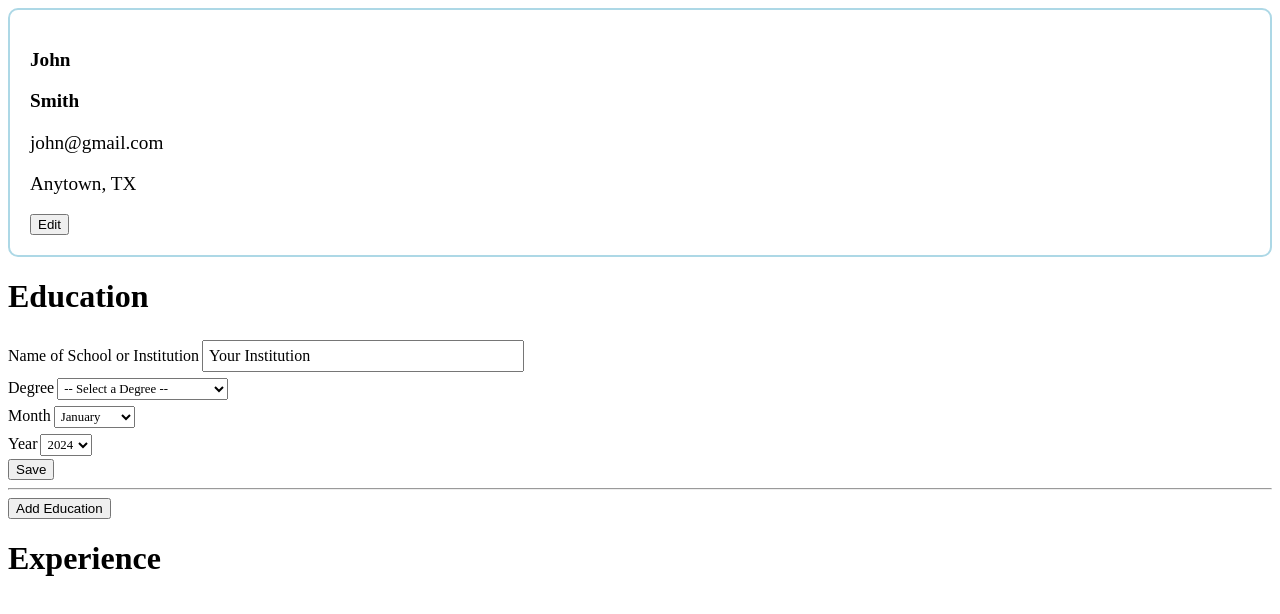
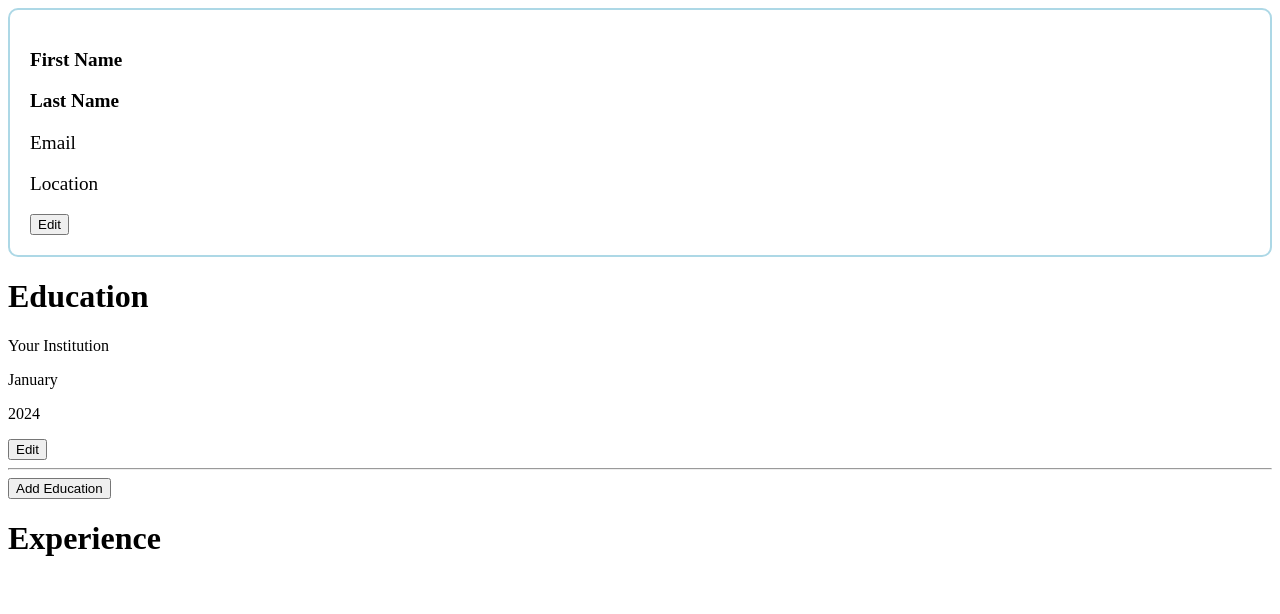
Before and after one commit to weboffools/cv-app, a React (Vite) app: page / in a window 1280 px wide. Shown: the top 614 px of the page. Built offline with nearby package versions, Linux system fonts and the light colour scheme; the HTML template or start-up script is replaced by a standard one.

Commit message:
Hoist state to appropriate location
Move state variables up one level to standardize and avoid issues later.
This meant moving the "values" state variables up one level.

```diff
--- a/src/components/Education.jsx
+++ b/src/components/Education.jsx
@@ -2,14 +2,26 @@ import { useState } from "react";
 import Institution from "./Institution";
 
 export default function Education({ onAdd }) {
+
+  const date = new Date();
+  const options = { month: "long" };
+  const [values, setValues] = useState({
+    schoolname: "Your Institution",
+    degree: "",
+    month: new Intl.DateTimeFormat("en-US", options).format(date),
+    year: date.getFullYear(),
+  });
   const [isEditable, setIsEditable] = useState(0);
+
   return (
     <div className="education">
      <h1>Education</h1>
       <Institution
-        isActive={isEditable === 0}
-        onEdit={() => setIsEditable(0)}
-        onSave={() => setIsEditable(-1)}
+        values={values}
+        onUpdateValues={setValues}
+        isActive={isEditable === 1}
+        onEdit={() => setIsEditable(1)}
+        onSave={() => setIsEditable(0)}
     />
     <hr />
     <button className="add-btn" onClick={ onAdd }>
--- a/src/components/General.jsx
+++ b/src/components/General.jsx
@@ -2,10 +2,18 @@ import GeneralForm from "./GeneralForm"
 import { useState } from 'react'
 
 export default function General() {
+  const [values, setValues] = useState({
+    firstname: 'First Name',
+    lastname: 'Last Name',
+    email: 'Email',
+    location: 'Location',
+  });
   const [isEditable, setIsEditable] = useState(false);
   return (
     <div className="general">
       <GeneralForm
+        values={values}
+        onTextChange={setValues}
         isEditable={isEditable}
         onEdit={() => setIsEditable(true)}
         onSave={() => setIsEditable(false)}
--- a/src/components/GeneralForm.jsx
+++ b/src/components/GeneralForm.jsx
@@ -2,13 +2,7 @@ import { useState } from 'react';
 import "../styles/form.css";
 import "../styles/demograph.css";
 
-export default function GeneralForm({ isEditable, onEdit, onSave }) {
-  const [values, setValues] = useState({
-    firstname: 'John',
-    lastname: 'Smith',
-    email: 'john@gmail.com',
-    location: 'Anytown, TX',
-  });
+export default function GeneralForm({ values, onTextChange, isEditable, onEdit, onSave }) {
   if (isEditable) {
     return (
       <>
@@ -23,7 +17,7 @@ export default function GeneralForm({ isEditable, onEdit, onSave }) {
             size="24"
             required
             onChange={(event) =>
-              setValues({ ...values, firstname: event.target.value })
+              onTextChange({ ...values, firstname: event.target.value })
             }
           />
           <label htmlFor="last_name">Last Name</label>
@@ -36,7 +30,7 @@ export default function GeneralForm({ isEditable, onEdit, onSave }) {
             size="24"
             required
             onChange={(event) =>
-              setValues({ ...values, lastname: event.target.value })
+              onTextChange({ ...values, lastname: event.target.value })
             }
           />
           <label htmlFor="email">Email</label>
@@ -50,7 +44,7 @@ export default function GeneralForm({ isEditable, onEdit, onSave }) {
             size="32"
             required
             onChange={(event) =>
-              setValues({ ...values, email: event.target.value })
+              onTextChange({ ...values, email: event.target.value })
             }
           />
           <label htmlFor="location">Location</label>
@@ -62,7 +56,7 @@ export default function GeneralForm({ isEditable, onEdit, onSave }) {
             maxLength="32"
             size="24"
             onChange={(event) =>
-              setValues({ ...values, location: event.target.value })
+              onTextChange({ ...values, location: event.target.value })
             }
           />
           <button onClick={onSave}>Save</button>
--- a/src/components/Institution.jsx
+++ b/src/components/Institution.jsx
@@ -3,15 +3,7 @@ import MonthSelect from "./MonthSelect";
 import { useState } from "react";
 import DegreeSelect from "./DegreeSelect";
 
-export default function Institution({ isActive, onEdit, onSave }) {
-  const date = new Date();
-  const options = { month: "long" };
-  const [values, setValues] = useState({
-    schoolname: "Your Institution",
-    month: new Intl.DateTimeFormat("en-US", options).format(date),
-    year: date.getFullYear(),
-  });
-
+export default function Institution({ values, onUpdateValues, isActive, onEdit, onSave }) {
   if (isActive) {
     return (
       <>
@@ -23,19 +15,19 @@ export default function Institution({ isActive, onEdit, onSave }) {
           value={values.schoolname}
           maxLength="48"
           size="32"
-          onChange={(e) => setValues({ ...values, schoolname: e.target.value })}
+          onChange={(e) => onUpdateValues({ ...values, schoolname: e.target.value })}
         />
         <DegreeSelect
-          selectNewDegree={setValues}
+          selectNewDegree={onUpdateValues}
           values={values}
         />
 
         <MonthSelect
-          selectNewMonth={setValues}
+          selectNewMonth={onUpdateValues}
           values={values}
         />
         <YearSelect
-          selectNewYear={setValues}
+          selectNewYear={onUpdateValues}
           values={values}
         />
         <button onClick={onSave}>Save</button>
```
